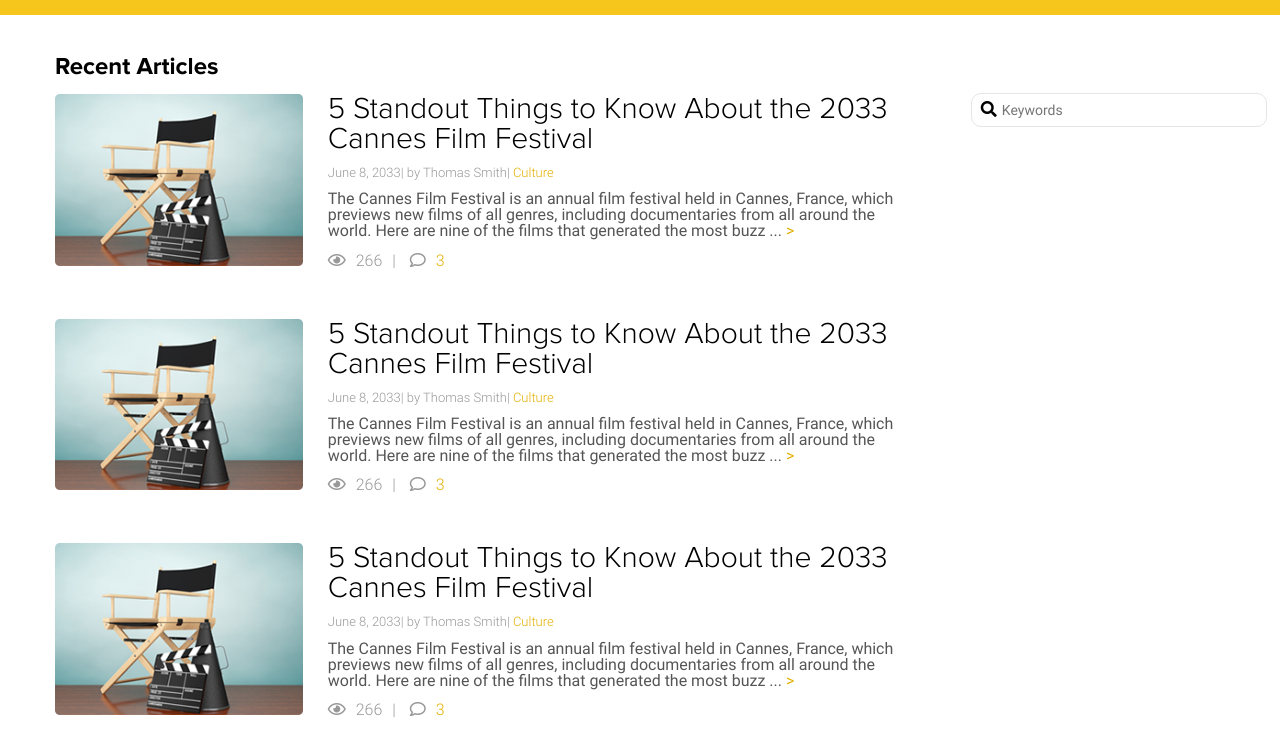
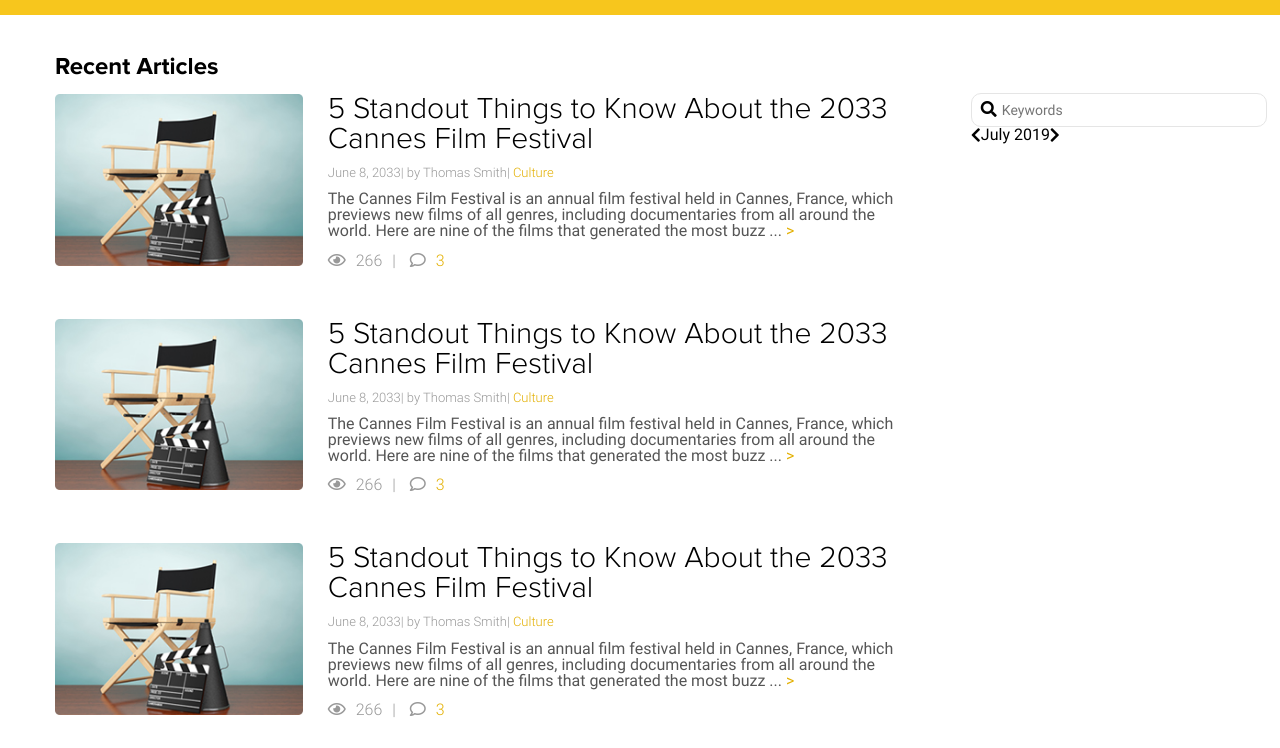
Before and after one commit to henry88lay/result-oriented-web-developer, a plain HTML site: page Projects/GoTHAM/index.html in a window 1280 px wide. Shown: the part 52-800 px from the top of the page. Drawn offline with Linux system fonts and the light colour scheme.

Commit message:
added flex and added the icons

```diff
--- a/Projects/GoTHAM/CSS/styles.css
+++ b/Projects/GoTHAM/CSS/styles.css
@@ -285,6 +285,9 @@ aside.right-sidebar {
     font-size: 14px;
 }
 
+.calendar-widget ,.calendar-top {
+    display: flex;
+}
 /* ================================== */
 /* Footer   ========================= */
 /* ================================== */
--- a/Projects/GoTHAM/index.html
+++ b/Projects/GoTHAM/index.html
@@ -99,9 +99,9 @@
                     </div>
                     <div class="calendar-widget">
                         <div class="calendar-top">
-                            <div class="calendar-prev"></div>
-                            <div class="calendar-month"></div>
-                            <div class="calendar-next"></div>
+                            <div class="calendar-prev"><i class="fas fa-chevron-left"></i></div>
+                            <div class="calendar-month">July 2019</div>
+                            <div class="calendar-next"><i class="fas fa-chevron-right"></i></div>
                         </div>
                         <div class="calendar-body">
 
```
